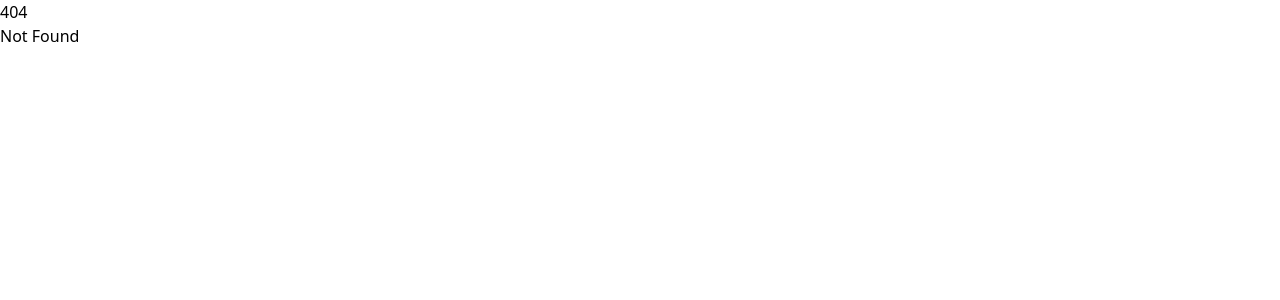
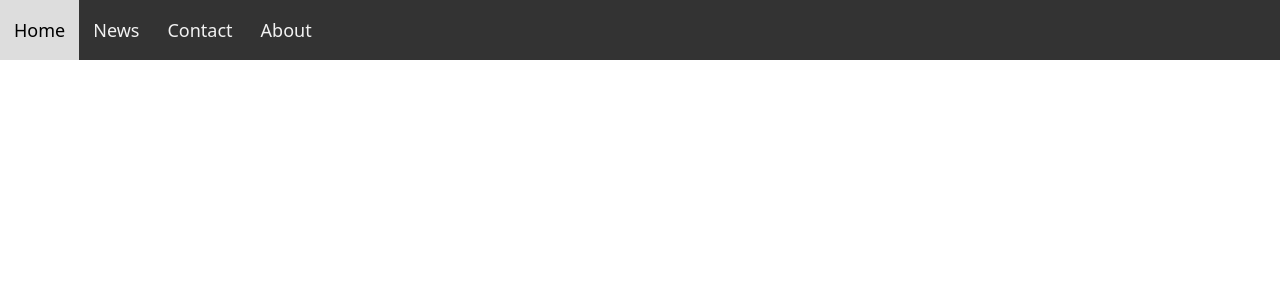
Before and after one commit to lauraglza63/w3school_how_to, a SvelteKit app: page /menus/top-navigation-bar in a window 1280 px wide. Before the commit this address had no page. Shown: the top 300 px of the page. Built offline with nearby package versions, Linux system fonts and the light colour scheme.

Commit message:
feat: adding top navegation bar to menus

```diff
--- /dev/null
+++ b/src/lib/menus/top-navagetion-bar/nav-link.svelte
@@ -0,0 +1,14 @@
+<script lang="ts">
+	import { page } from '$app/stores';
+
+	export let href: string;
+	$: pageHref = $page.url.href;
+</script>
+
+<a
+	data-active={pageHref.includes(href)}
+	class="float-left px-[14px] py-4 text-center text-lg text-[#f2f2f2] hover:bg-[#ddd] hover:text-black data-[active=true]:bg-[#04aa6d] data-[active=true]:text-white"
+	{href}
+>
+	<slot />
+</a>
--- a/src/routes/+page.svelte
+++ b/src/routes/+page.svelte
@@ -27,5 +27,8 @@
 		<li>
 			<a href="/menus/hover-tabs">Hover Tabs</a>
 		</li>
+		<li>
+			<a href="/menus/top-navigation-bar#home">Top Navigation Bar</a>
+		</li>
 	</ol>
 </div>
--- /dev/null
+++ b/src/routes/menus/top-navigation-bar/+page.svelte
@@ -0,0 +1,10 @@
+<script lang="ts">
+	import NavLink from '$lib/menus/top-navagetion-bar/nav-link.svelte';
+</script>
+
+<div class="topnav overflow-hidden bg-[#333]">
+	<NavLink href="#home">Home</NavLink>
+	<NavLink href="#news">News</NavLink>
+	<NavLink href="#contact">Contact</NavLink>
+	<NavLink href="#about">About</NavLink>
+</div>
```
